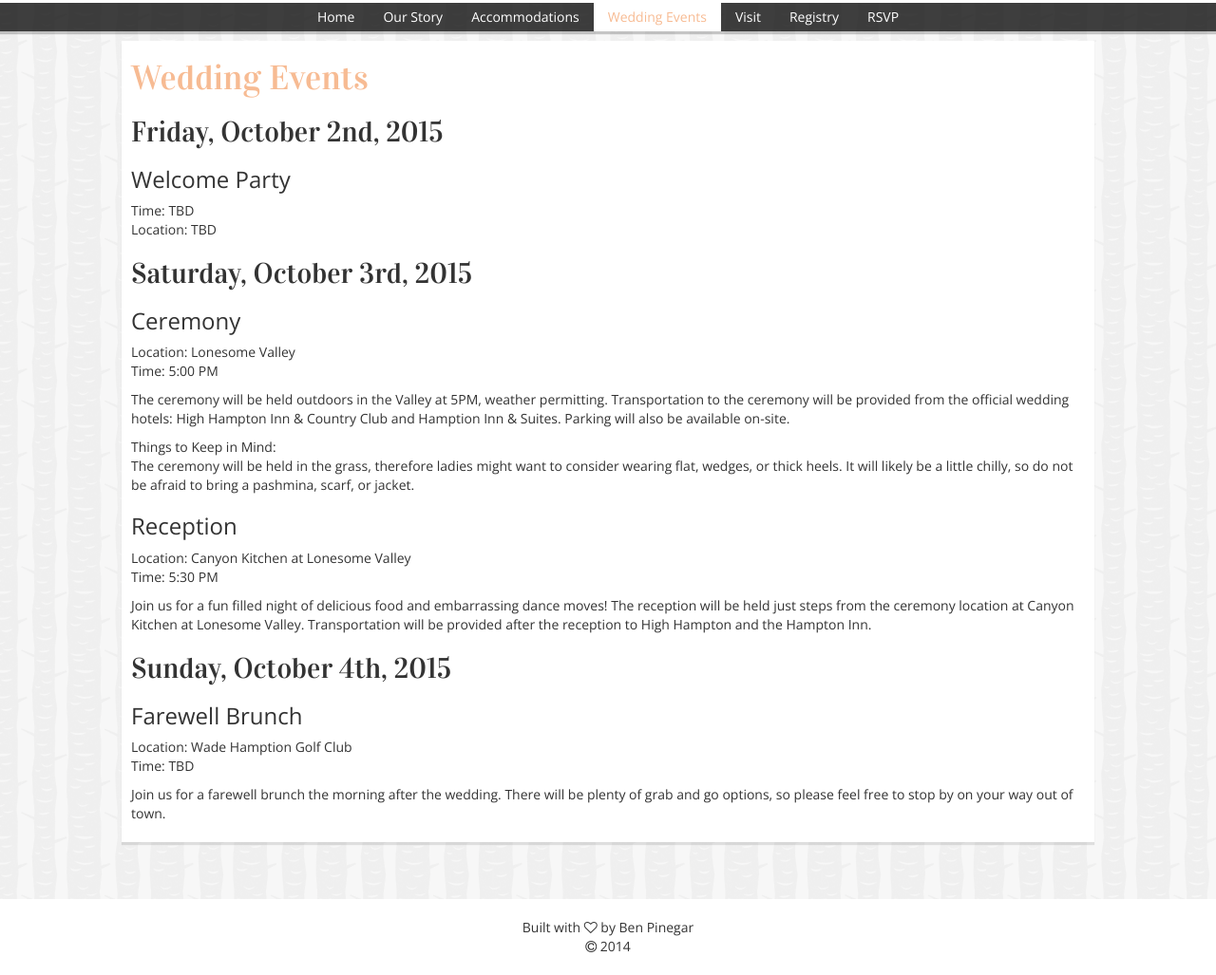
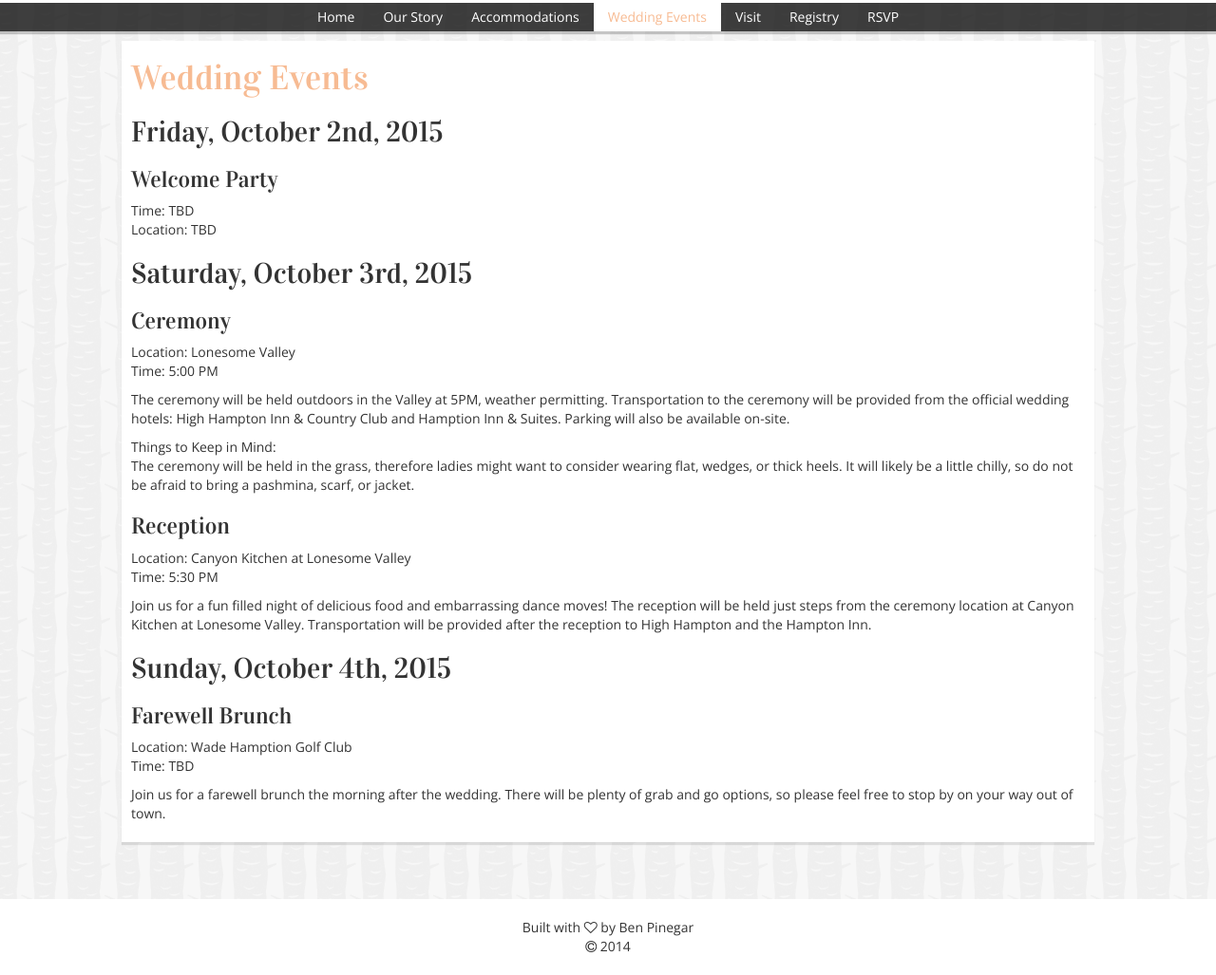
Before and after one commit to bpinegar/bpinegar.github.io, a Jekyll site: the page built from wedding.html, in a window 1280 px wide and 1027 px high. Shown: the whole window at 95% size. Built offline with Jekyll 4.4.1, drawn with Linux system fonts in a browser that asks for light colours; nearby versions of some CDN libraries.

Commit message:
Update _custom.scss

```diff
--- a/_sass/_custom.scss
+++ b/_sass/_custom.scss
@@ -28,7 +28,7 @@ footer {
   width: 100%;
   bottom: 0;
 }
-h1, h2 {
+h1, h2, h3 {
   font-family: $serif-font, serif;
 }
 .footer-wrapper{
```
